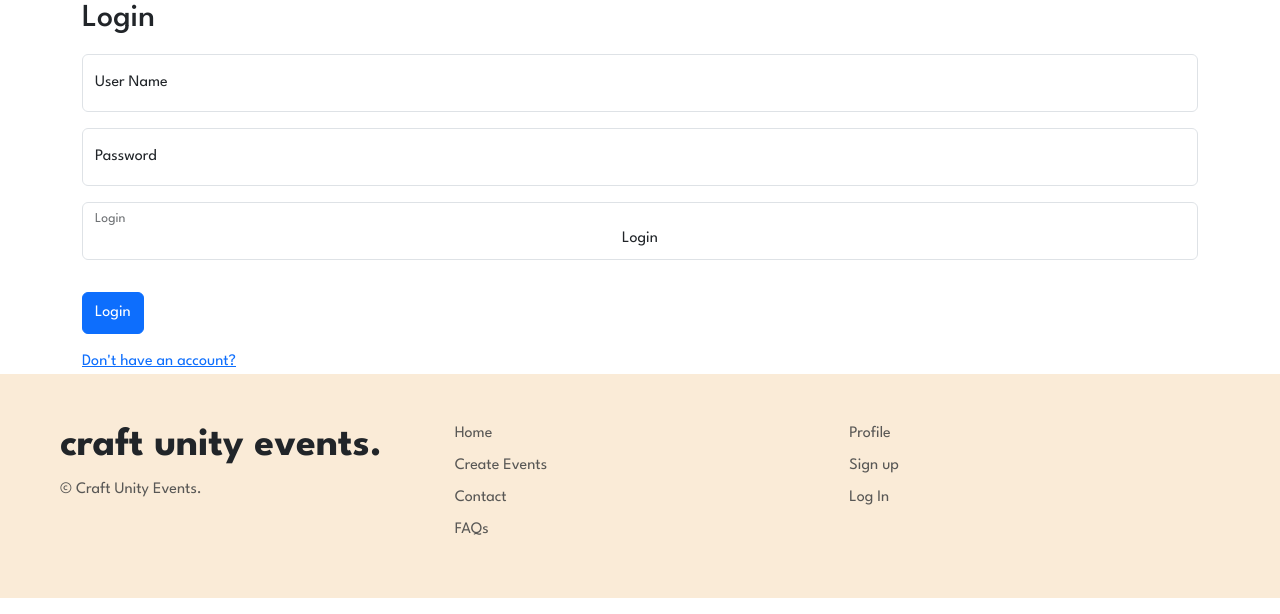
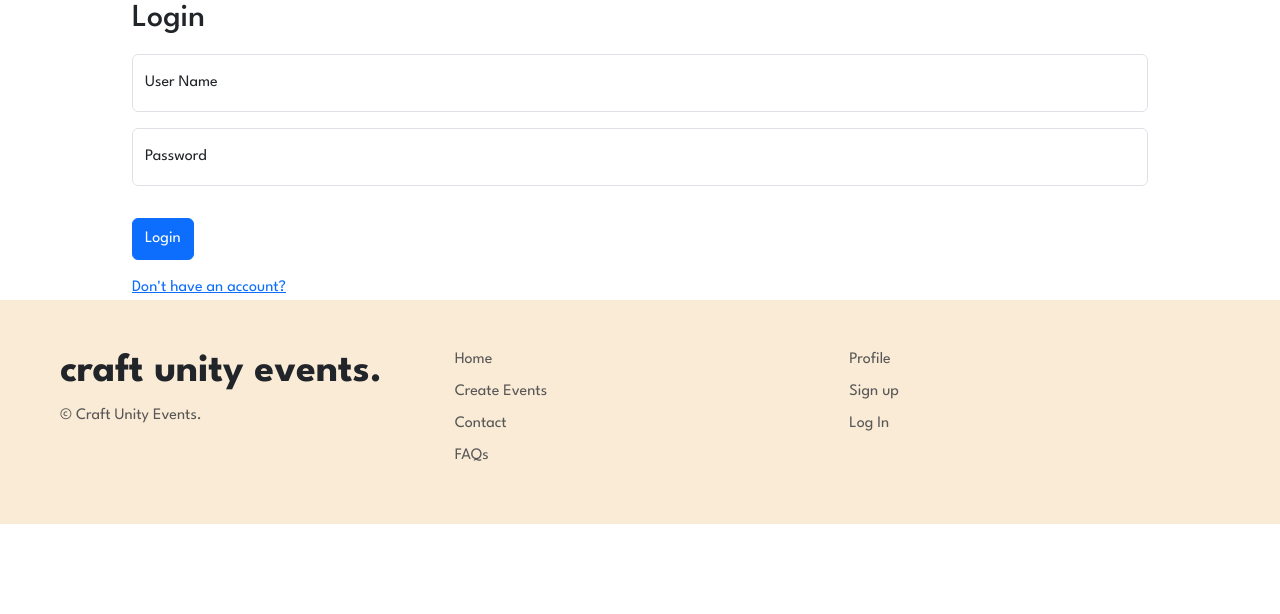
Before and after one commit to heyimtrishh/IAB207-Group-11, a Flask app: page /login in a window 1280 px wide. Shown: the part 57-671 px from the top of the page. Run offline with Flask 3, Linux system fonts and the light colour scheme; some libraries are stand-ins or nearby versions.

Commit message:
update forms py and css

```diff
--- a/a3_starter_code/a3_starter_code-main/a3_group11/craftunityevents/forms.py
+++ b/a3_starter_code/a3_starter_code-main/a3_group11/craftunityevents/forms.py
@@ -11,7 +11,6 @@ from flask_wtf.file import FileRequired, FileField, FileAllowed
 class LoginForm(FlaskForm):
     user_name = StringField("User Name", validators=[InputRequired('Enter user name')])
     password = PasswordField("Password", validators=[InputRequired('Enter user password')])
-    submit = SubmitField("Login")
 
 # This is the registration form
 class RegisterForm(FlaskForm):
--- a/a3_starter_code/a3_starter_code-main/a3_group11/craftunityevents/static/style/style.css
+++ b/a3_starter_code/a3_starter_code-main/a3_group11/craftunityevents/static/style/style.css
@@ -207,6 +207,10 @@ main {
     font-size: 30px;
     font-weight: 800;
     padding-top: 40px 0px;
+}
+
+.account-box {
+    padding: 0px 50px;
 }
 
 .exploremore {
```
